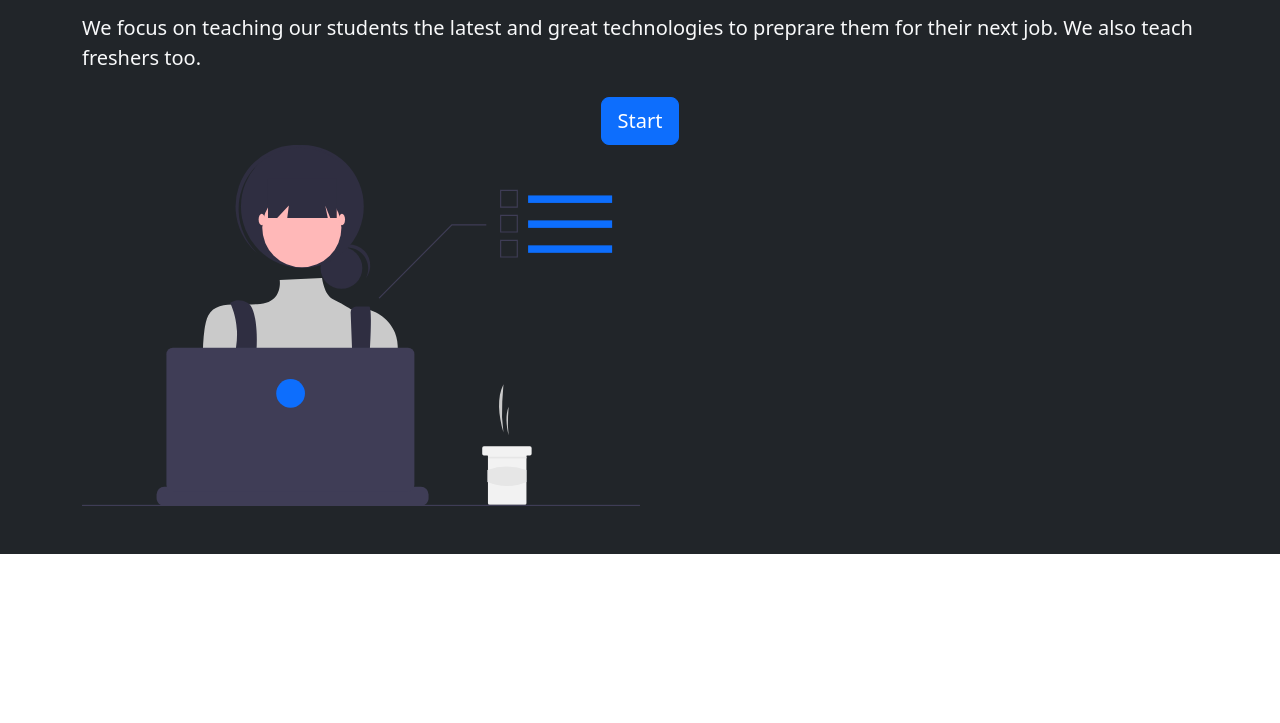
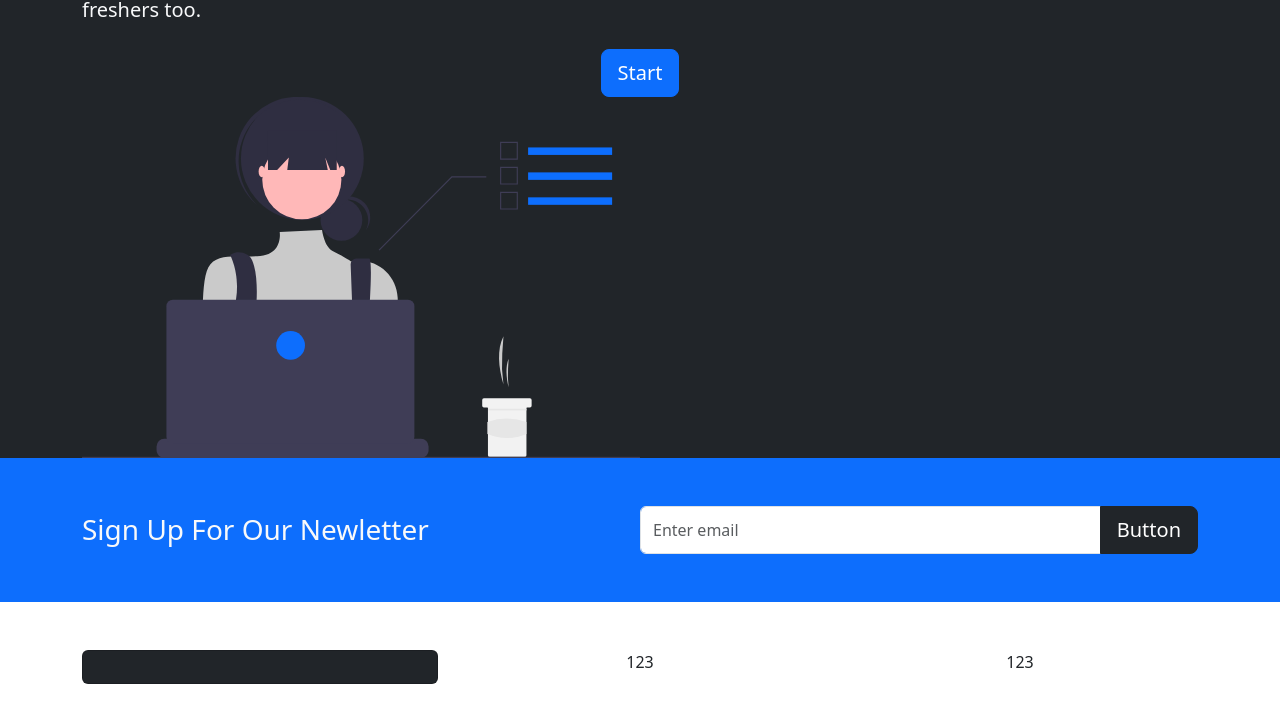
Before and after one commit to faisal-hayat/html-css-crashcourse, a website: page index.html in a window 1280 px wide. Shown: the part 179-902 px from the top of the page. Before the commit the page ends 800 px from the top, so only its background shows below. Drawn offline with Linux system fonts and the light colour scheme.

```diff
--- a/css/mystyle.css
+++ b/css/mystyle.css
@@ -1 +1,5 @@
-s
+@media(min-width: 768px){
+    .news-input{
+        width: 50%;
+    }
+}
--- a/index.html
+++ b/index.html
@@ -35,7 +35,7 @@
         </div>
     </nav>
     <!-- Showcase -->
-    <section class="bg-dark text-light p-5 text-center">
+    <section class="bg-dark text-light p-5 p-lg-0 pt-lg-0 text-center">
         <div class="container">
             <div class="d-sm-flex align-items-center justify-content-between">
                 <div>
@@ -52,6 +52,46 @@
             <img class="img-fluid w-50 d-none d-sm-block" src="assets/img/showcase.svg" alt="showcase">
         </div>
     </section>
+    <!-- newsletter -->
+    <section class="bg-primary text-light p-5">
+        <div class="container">
+            <div class="d-md-flex justify-content-between align-items-center">
+                <h3 class="mb-3 mb-md-0">
+                    Sign Up For Our Newletter
+                </h3>
+                <div class="input-group news-input">
+                    <input type="text" class="form-control" placeholder="Enter email" aria-label="Recipient's username">
+                    <button class="btn btn-dark btn-lg" type="button">
+                        Button
+                    </button>
+                </div>
+            </div>
+        </div>
+    </section>
+    <!-- Boxes -->
+    <section class="p-5">
+        <div class="container">
+            <div class="row text-center">
+
+                <div class="col-md">
+                    <div class="card bg-dark text-light">
+                        <div class="card-body text-center">
+
+                        </div>
+                    </div>
+                </div>
+
+                <div class="col-md">
+                    123
+                </div>
+
+                <div class="col-md">
+                    123
+                </div>
+
+            </div>
+        </div>
+    </section>
     <!-- Adding bootsrap -->
     <script src="js/bootstrap.min.js"></script>
 </body>
--- a/package.json
+++ b/package.json
@@ -1,5 +1,6 @@
 {
   "dependencies": {
-    "bootstrap": "^5.3.0"
+    "bootstrap": "^5.3.0",
+    "bootstrap-icons": "^1.10.5"
   }
 }
```
Also changed, not shown: README.md, 1 other file.
